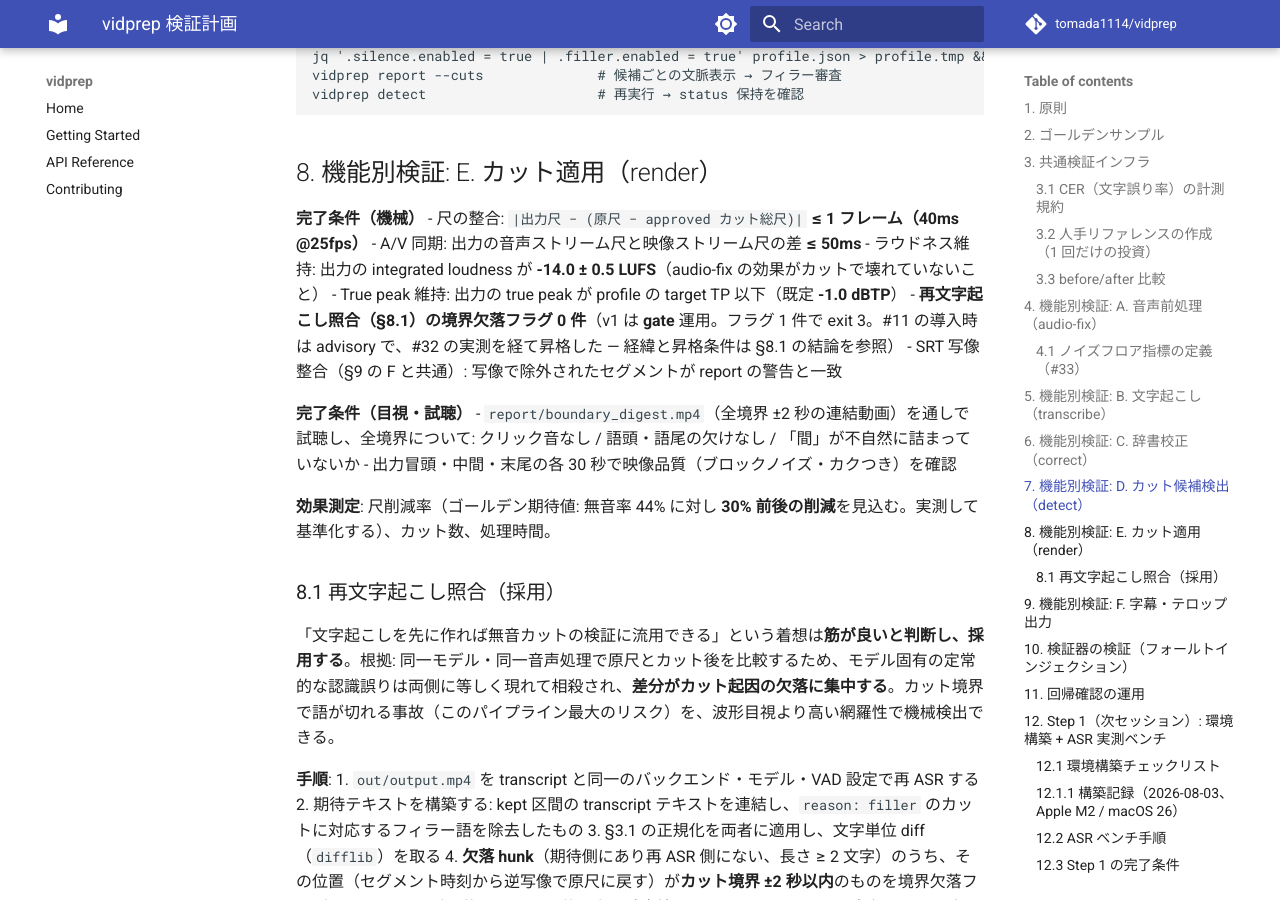
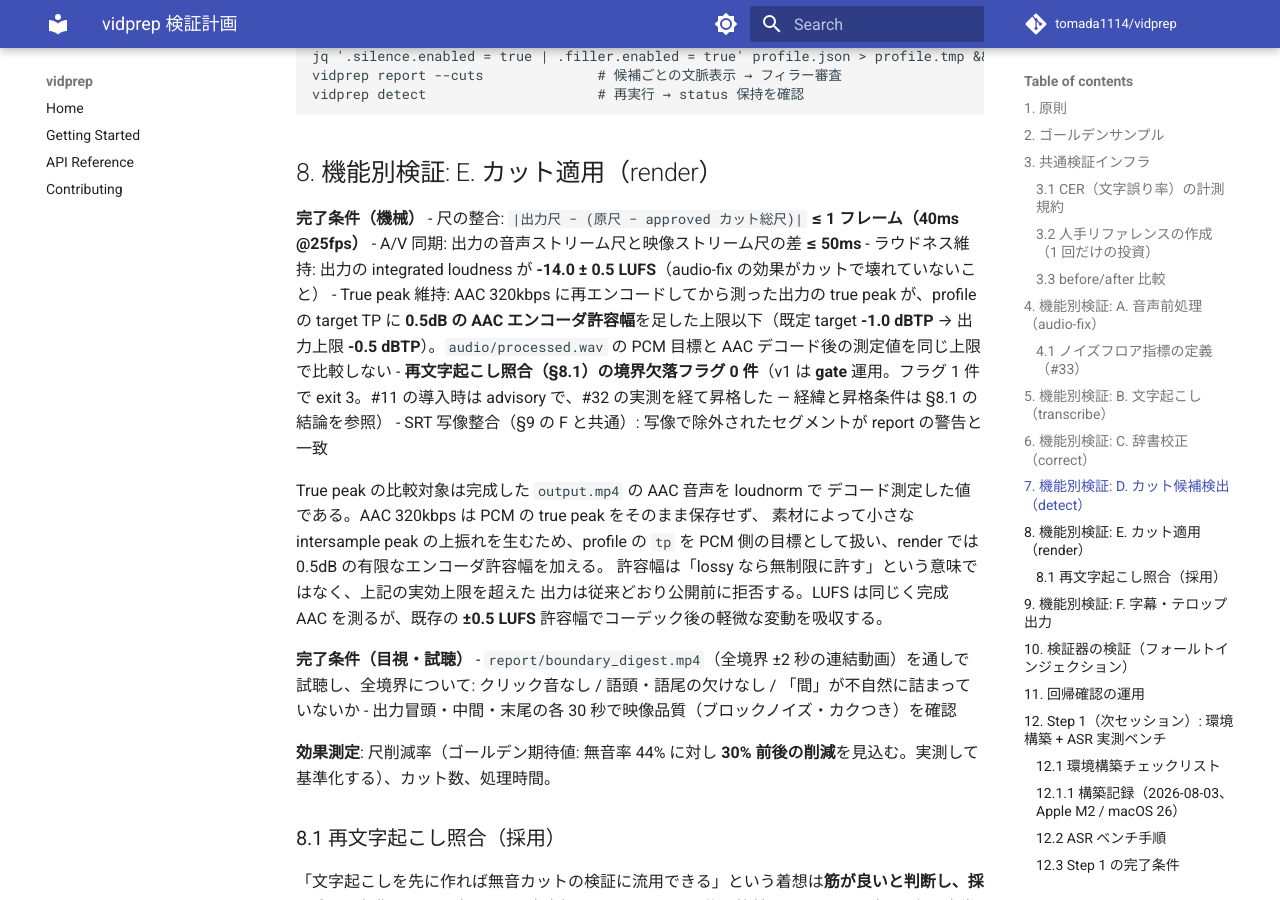
Before and after one commit to tomada1114/vidprep, an MkDocs documentation site: the page built from docs/verification-plan.md, in a window 1280 px wide and 900 px high, scrolled down 6749 px. Built offline with MkDocs 1.6.1 and Material for MkDocs 9.7.7, drawn with Linux system fonts in a browser that asks for light colours; comment, search, counter and statistics services are not loaded.

Commit message:
fix(render): allow bounded AAC true-peak margin

```diff
--- a/docs/verification-plan.md
+++ b/docs/verification-plan.md
@@ -200,9 +200,17 @@ vidprep detect                     # 再実行 → status 保持を確認
 - 尺の整合: `|出力尺 − (原尺 − approved カット総尺)|` **≤ 1 フレーム（40ms @25fps）**
 - A/V 同期: 出力の音声ストリーム尺と映像ストリーム尺の差 **≤ 50ms**
 - ラウドネス維持: 出力の integrated loudness が **-14.0 ± 0.5 LUFS**（audio-fix の効果がカットで壊れていないこと）
-- True peak 維持: 出力の true peak が profile の target TP 以下（既定 **-1.0 dBTP**）
+- True peak 維持: AAC 320kbps に再エンコードしてから測った出力の true peak が、profile の target TP に **0.5dB の AAC エンコーダ許容幅**を足した上限以下（既定 target **-1.0 dBTP** → 出力上限 **-0.5 dBTP**）。`audio/processed.wav` の PCM 目標と AAC デコード後の測定値を同じ上限で比較しない
 - **再文字起こし照合（§8.1）の境界欠落フラグ 0 件**（v1 は **gate** 運用。フラグ 1 件で exit 3。#11 の導入時は advisory で、#32 の実測を経て昇格した — 経緯と昇格条件は §8.1 の結論を参照）
 - SRT 写像整合（§9 の F と共通）: 写像で除外されたセグメントが report の警告と一致
+
+True peak の比較対象は完成した `output.mp4` の AAC 音声を loudnorm で
+デコード測定した値である。AAC 320kbps は PCM の true peak をそのまま保存せず、
+素材によって小さな intersample peak の上振れを生むため、profile の `tp` を
+PCM 側の目標として扱い、render では 0.5dB の有限なエンコーダ許容幅を加える。
+許容幅は「lossy なら無制限に許す」という意味ではなく、上記の実効上限を超えた
+出力は従来どおり公開前に拒否する。LUFS は同じく完成 AAC を測るが、既存の
+**±0.5 LUFS** 許容幅でコーデック後の軽微な変動を吸収する。
 
 **完了条件（目視・試聴）**
 - `report/boundary_digest.mp4`（全境界 ±2 秒の連結動画）を通しで試聴し、全境界について: クリック音なし / 語頭・語尾の欠けなし / 「間」が不自然に詰まっていないか
```
Also changed, not shown: README.ja.md (+3 -2 lines), README.md (+4 -2 lines), docs/design.md (+1 -1 lines), docs/getting-started.md (+4 -2 lines), 3 other files.
